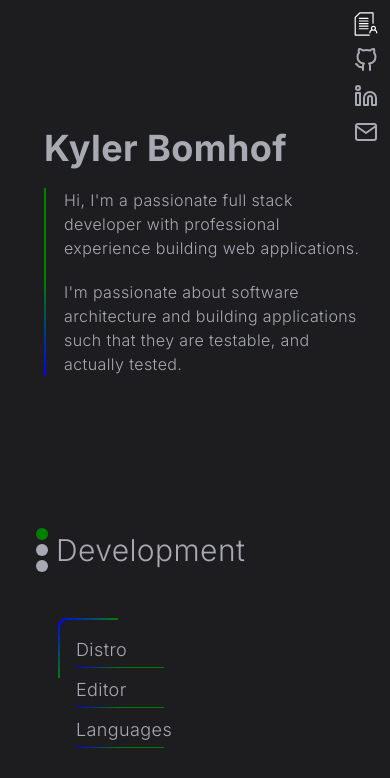
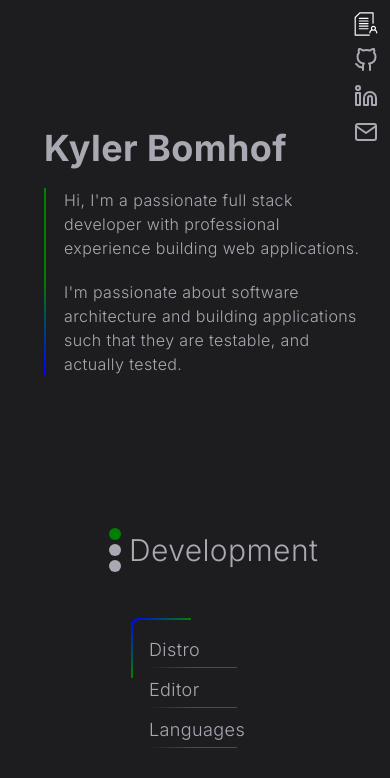
Before and after one commit to senyc/kb-web, a Next.js app: page / in a window 390 px wide. Shown: the top 778 px of the page. Built offline with nearby package versions, Linux system fonts and the light colour scheme.

Commit message:
feat: add more spacing on small screens

```diff
--- a/src/components/nav/ContentSelection.tsx
+++ b/src/components/nav/ContentSelection.tsx
@@ -24,7 +24,7 @@ export default function ContentSelection({ displayedTextDispatch }: ContentSelec
   };
 
   return (
-    <div className='mb-24 ml-9 flex flex-grow flex-col gap-y-12 sm:ml-0 sm:self-center xl:mb-0 '>
+    <div className='mb-24 ml-9 flex min-w-fit flex-grow flex-col gap-y-12 self-center sm:ml-0 xl:mb-0 '>
       <div className='flex w-52 flex-row gap-x-2'>
         <SectionSelection
           currentSection={currentSection}
```
